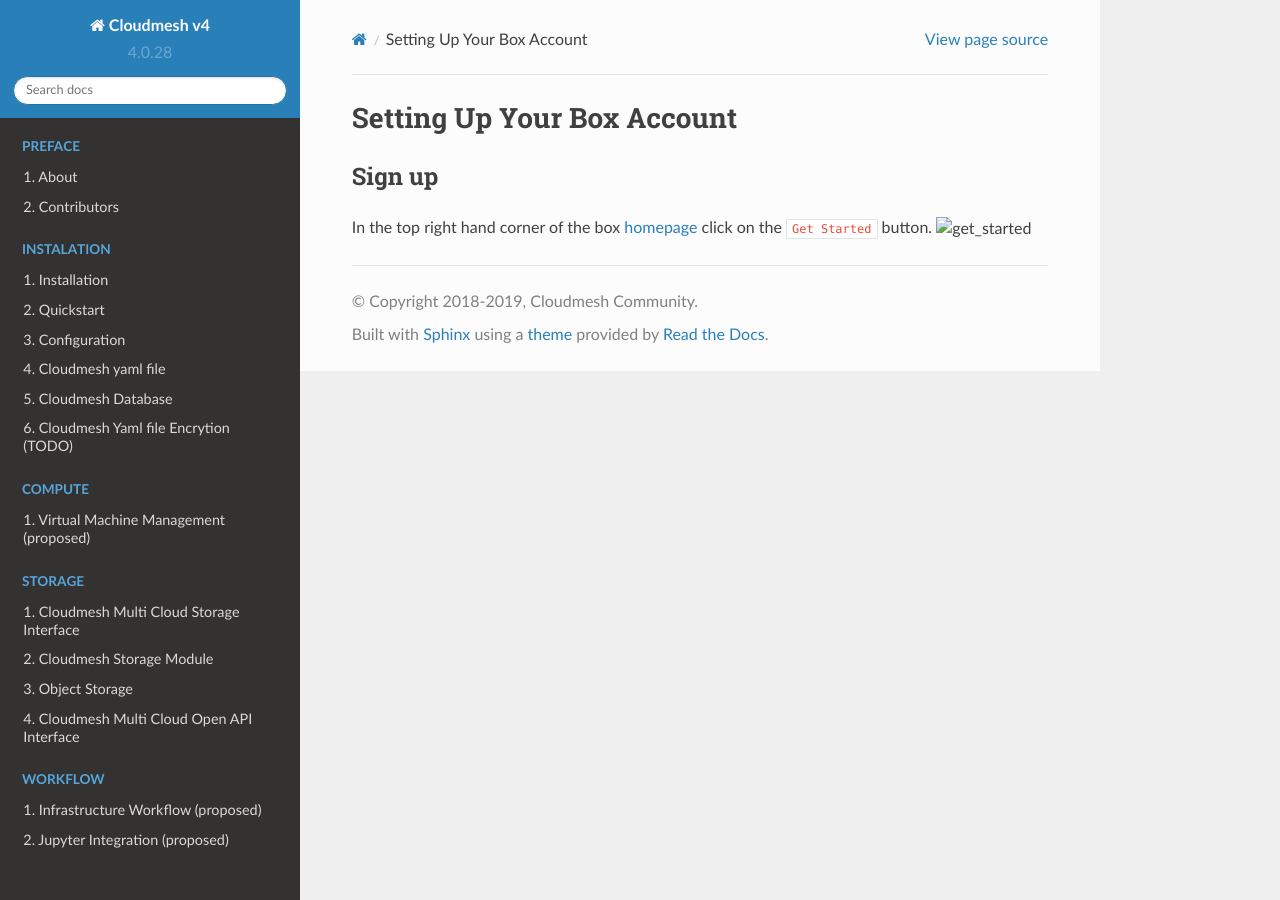
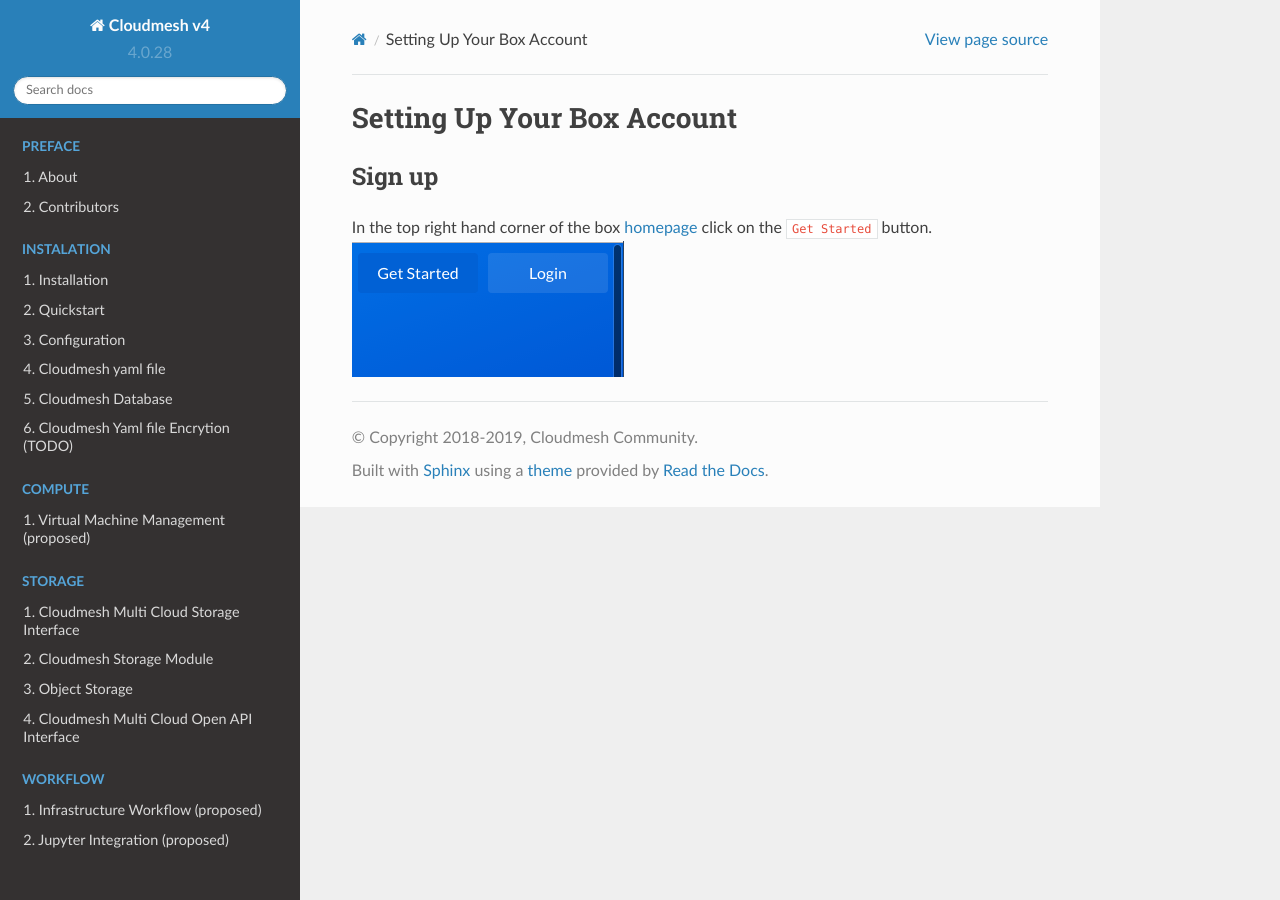
Before and after one commit to xiaoyue10131748/cloudmesh-manual, a Sphinx documentation site: the page built from docs-source/source/accounts/box.md, in a window 1280 px wide. Built offline with Sphinx 7.4.7 and the Read the Docs theme 2.0.0, drawn with Linux system fonts in a browser that asks for light colours; pages that are not in the unit, such as notebooks, are missing from menus.

Commit message:
Update box.md

```diff
--- a/docs-source/source/accounts/box.md
+++ b/docs-source/source/accounts/box.md
@@ -1,4 +1,4 @@
 # Setting Up Your Box Account
 ## Sign up
 In the top right hand corner of the box [homepage](https://www.box.com/home) click on the `Get Started` button.
-![get_started](images/get_started.png "Get Started")
+![get_started](images/box/get_started.png "Get Started")
```
